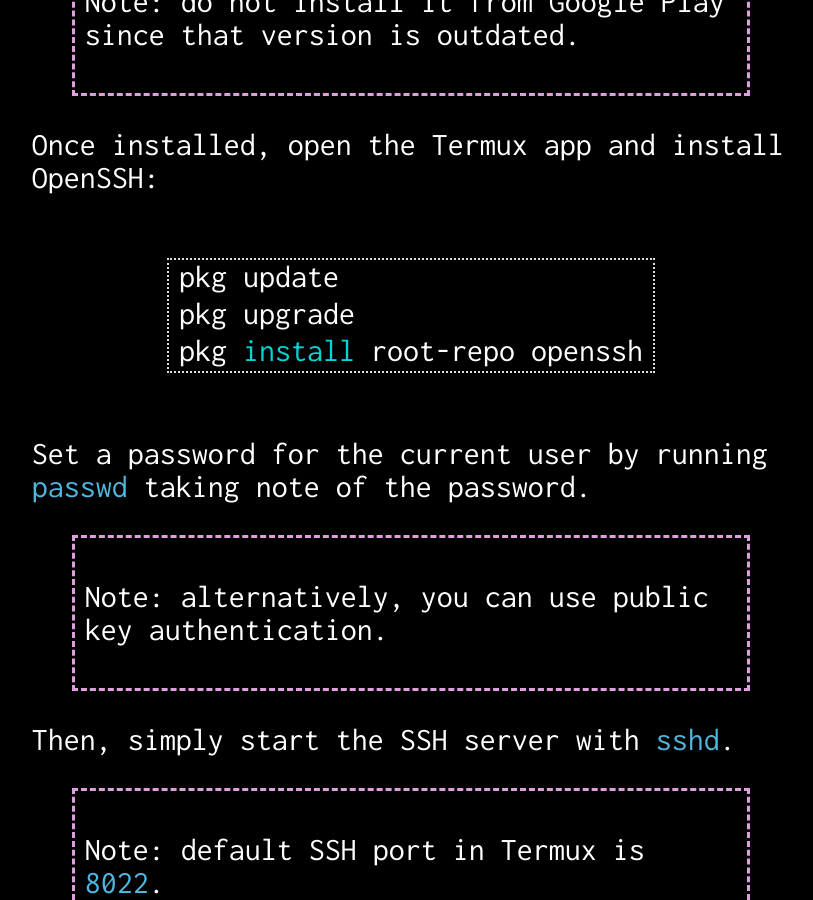
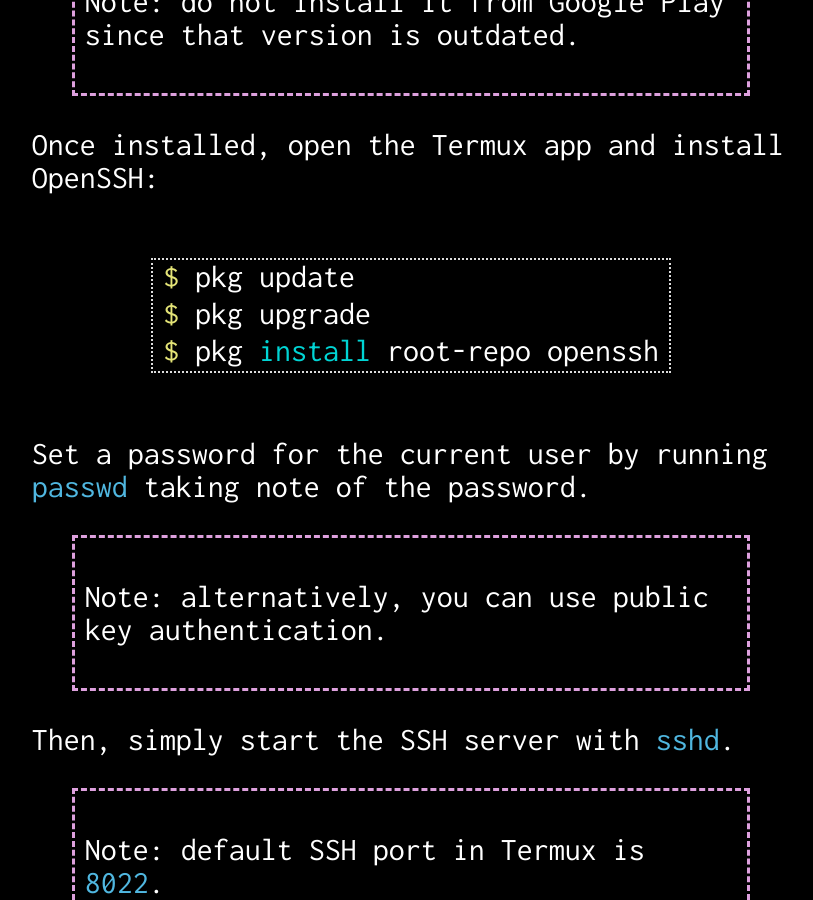
Before and after one commit to giulianopz/giulianopz.github.io, a Jekyll site: the page built from _posts/2023-09-26-how-to-bypass-vpn.md, in a window 1280 px wide and 900 px high, scrolled down 2743 px. Shown: the whole window, without its empty margins (229-1042 px from the left). Built offline with Jekyll 4.4.1, drawn with Linux system fonts in a browser that asks for light colours; nearby versions of some CDN libraries.

Commit message:
Add missing dollar signs

````diff
--- a/_posts/2023-09-26-how-to-bypass-vpn.md
+++ b/_posts/2023-09-26-how-to-bypass-vpn.md
@@ -33,9 +33,9 @@
 
 Once installed, open the Termux app and install OpenSSH:
 ```bash
-pkg update
-pkg upgrade
-pkg install root-repo openssh
+$ pkg update
+$ pkg upgrade
+$ pkg install root-repo openssh
 ```
 
 Set a password for the current user by running `passwd` taking note of the password.
@@ -64,7 +64,7 @@
 Configure your browser to use the SOCKS proxy. For example, you can configure the proxy access to the internet in Firefox from the Setting menu as follows:
 
 - select "Manual proxy configuration"
-    - enter `localhost` as "SOCKS Host" and the port used above (e.g. `1337`) as "Port"
+- enter `localhost` as "SOCKS Host" and the port used above (e.g. `1337`) as "Port"
 - tick the option "Proxy DNS when using SOCKS v5"
 
 If you need to use this configuration often, you'd better off creating a specific browser profile in the Firefox Settings so that it's not necessary to constantly switch between different network configurations. A new profile can be created by passing the `-P` flag to the `firefox` command, and launching the Profile Manager:
@@ -77,7 +77,7 @@
 
 Finally, when done you can stop the SOCKS proxy by running on Termux:
 ```bash
-pkill sshd
+$ pkill sshd
 ```
 
 ## TL;DR
````
